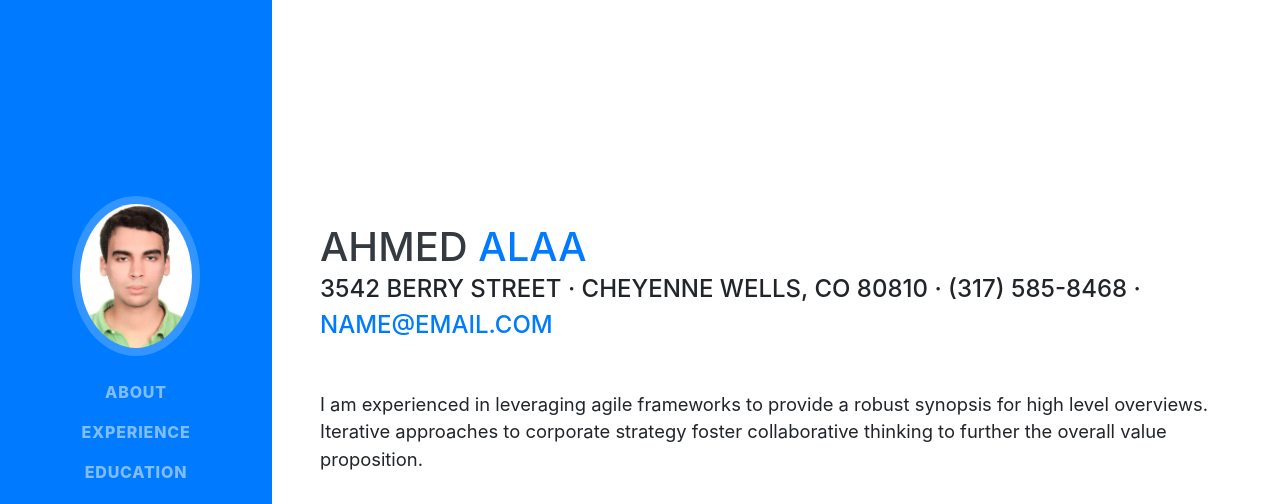
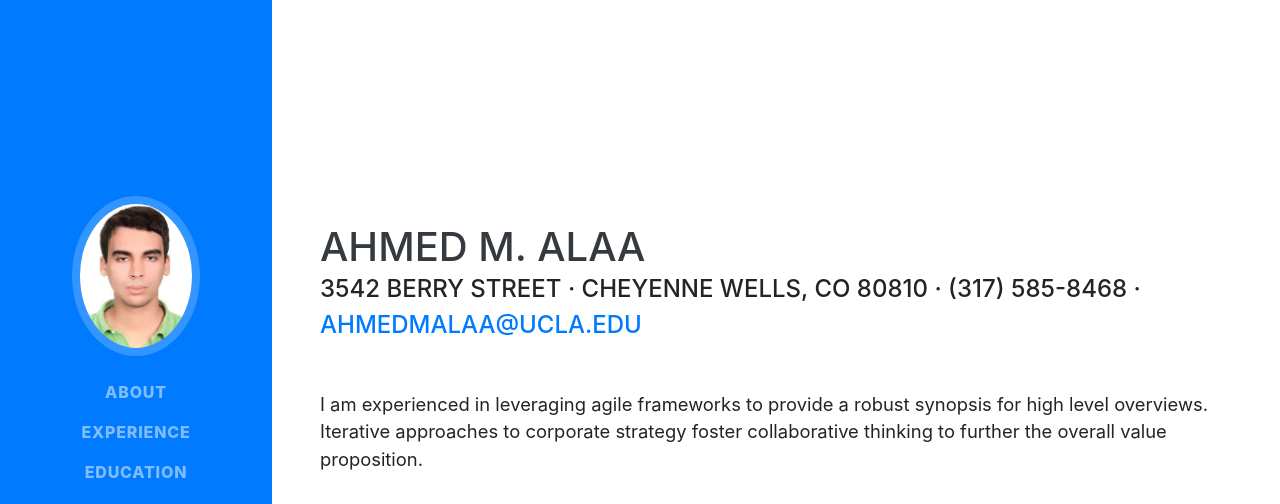
Before and after one commit to ahmedmalaa/web, a website with bundled scripts: page index.html in a window 1280 px wide. Shown: the top 504 px of the page. Built offline with nearby package versions, Linux system fonts and the light colour scheme; a web font is replaced by a local one.

Commit message:
home page updates

```diff
--- a/index.html
+++ b/index.html
@@ -63,11 +63,10 @@
 
     <section class="resume-section p-3 p-lg-5 d-flex align-items-center" id="about">
       <div class="w-100">
-        <h1 class="mb-0">Ahmed
-          <span class="text-primary">Alaa</span>
+        <h1 class="mb-0">Ahmed M. Alaa
         </h1>
         <div class="subheading mb-5">3542 Berry Street · Cheyenne Wells, CO 80810 · (317) 585-8468 ·
-          <a href="mailto:name@email.com">name@email.com</a>
+          <a href="mailto:ahmedmalaa@ucla.edu">ahmedmalaa@ucla.edu</a>
         </div>
         <p class="lead mb-5">I am experienced in leveraging agile frameworks to provide a robust synopsis for high level overviews. Iterative approaches to corporate strategy foster collaborative thinking to further the overall value proposition.</p>
         <div class="social-icons">
```
